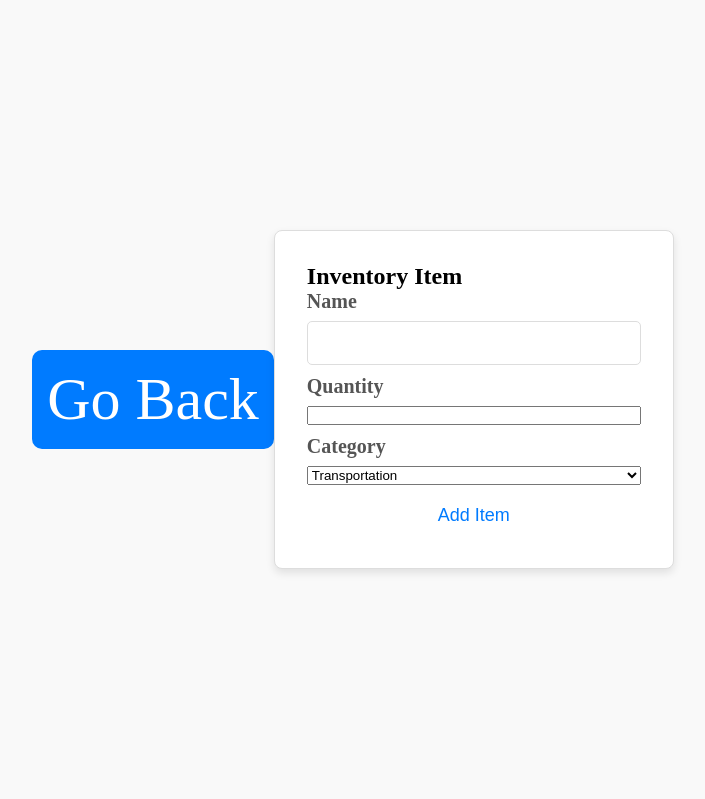
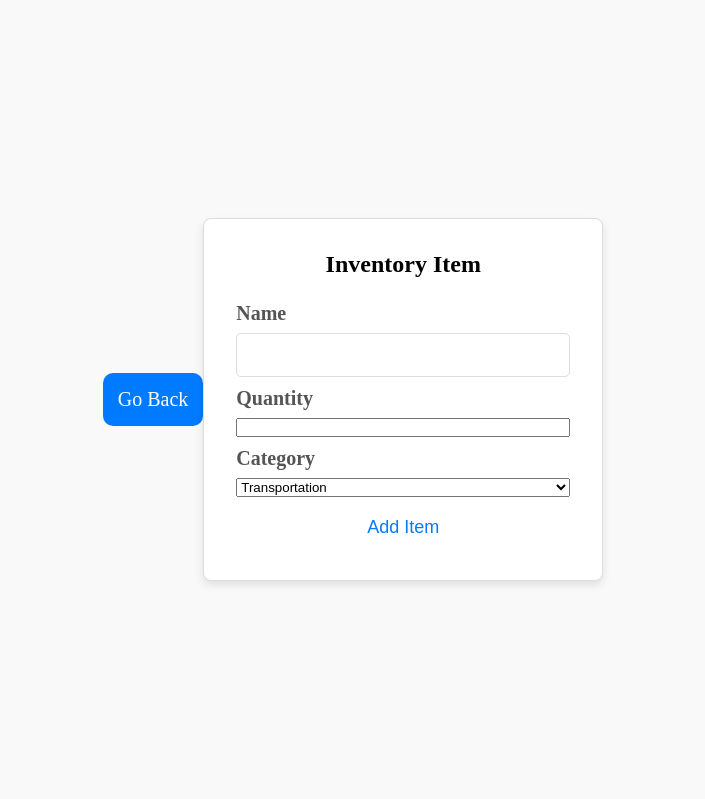
Before and after one commit to Correa95/Inventory-Management-system, a Django app: page /addItem/ in a window 1280 px wide. Shown: the part 121-920 px from the top of the page, without its empty margins (287-992 px from the left). Run offline with Django 5.2, Linux system fonts and the light colour scheme; a user stored in the database is signed in; data comes from the database, SQL or seed files in the repository.

Commit message:
initail commit

```diff
--- a/inventory/static/inventory/css/styles.css
+++ b/inventory/static/inventory/css/styles.css
@@ -384,9 +384,10 @@ small.formText {
   color: #fff;
 }
 .btnBack {
-  font-size: 60px;
+  font-size: 20px;
   float: left;
   padding: 15px;
+  text-decoration: none;
   background-color: #007bff;
   color: #fff;
   border-radius: 10px;
--- a/inventory/templates/inventory/addItemForm.html
+++ b/inventory/templates/inventory/addItemForm.html
@@ -3,8 +3,8 @@
 <div class="itemContainer">
   <a href="{% url "dashboard"%}" class="btnBack">Go Back</a>
     <div class="items">
-        <h2 class="inventoryAddBtn">Inventory Item</h2>
-        <form method="POST" class="formItem">
+        <h2 class="inventoryItem">Inventory Item</h2>
+        <form method="POST" class="form">
             {% csrf_token %}
 
             <div class="form_Group">
--- a/inventory/templates/inventory/dashboard.html
+++ b/inventory/templates/inventory/dashboard.html
@@ -33,7 +33,7 @@
           <td scope="row">{{item.name}}</td>
           <td scope="row">{{item.quantity}}</td>
           <td scope="row">{{item.category.name}}</td>
-          <td></td>
+          <td><a href="{%url "editItem" item.id %}" class="editBtn">Edit</a></td>
           <td></td>
         </tr>
         {% endfor %}
--- a/inventory/urls.py
+++ b/inventory/urls.py
@@ -1,6 +1,6 @@
 from django.contrib import admin
 from django.urls import path
-from .views import Index, SignUpView, Dashboard, AddItem
+from .views import Index, SignUpView, Dashboard, AddItem, EditItem
 from django.contrib.auth import views as auth_views
 
 
@@ -8,6 +8,7 @@ urlpatterns = [
     path("", Index.as_view(), name = "index" ),
     path("dashboard/", Dashboard.as_view(), name = "dashboard"),
     path("addItem/", AddItem.as_view(), name="addItem"),
+    path("editItem/<int:pk>", EditItem.as_view(), name="editItem"),
     path("signup/", SignUpView.as_view(), name="signup"),
     path("login/", auth_views.LoginView.as_view(template_name = "inventory/login.html"), name="login"),
     path("logout/", auth_views.LogoutView.as_view(template_name = "inventory/logout.html"), name = "logout"),
--- a/inventory/views.py
+++ b/inventory/views.py
@@ -1,6 +1,6 @@
 from django.shortcuts import render, redirect
 from django.urls import reverse_lazy
-from django.views.generic import TemplateView, View, CreateView
+from django.views.generic import TemplateView, View, CreateView, UpdateView
 from django.contrib.auth import authenticate, login, logout
 from django.contrib.auth.mixins import LoginRequiredMixin
 from .forms import UserRegisterForm, InventoryItemForm
@@ -53,3 +53,9 @@ class AddItem(LoginRequiredMixin, CreateView):
     def form_invalid(self, form):
         form.instance.user = self.request.user
         return super().form_invalid(form)
+
+class EditItem(LoginRequiredMixin, UpdateView):
+    model = InventoryItem
+    form_class = InventoryItemForm
+    template_name = "inventory/item_form.html"
+    success_url = reverse_lazy("dashboard")
```
Also changed, not shown: README.md.
